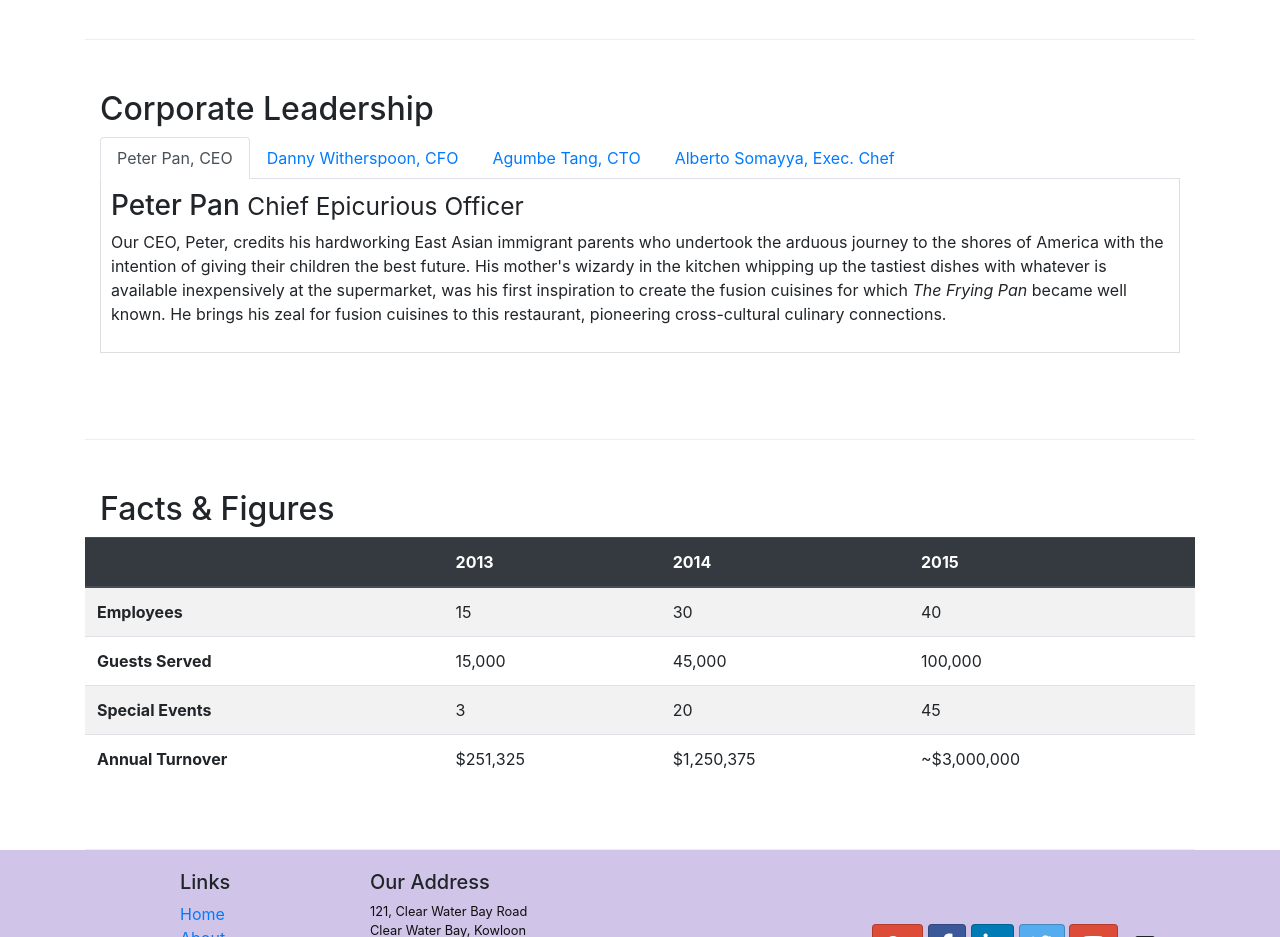
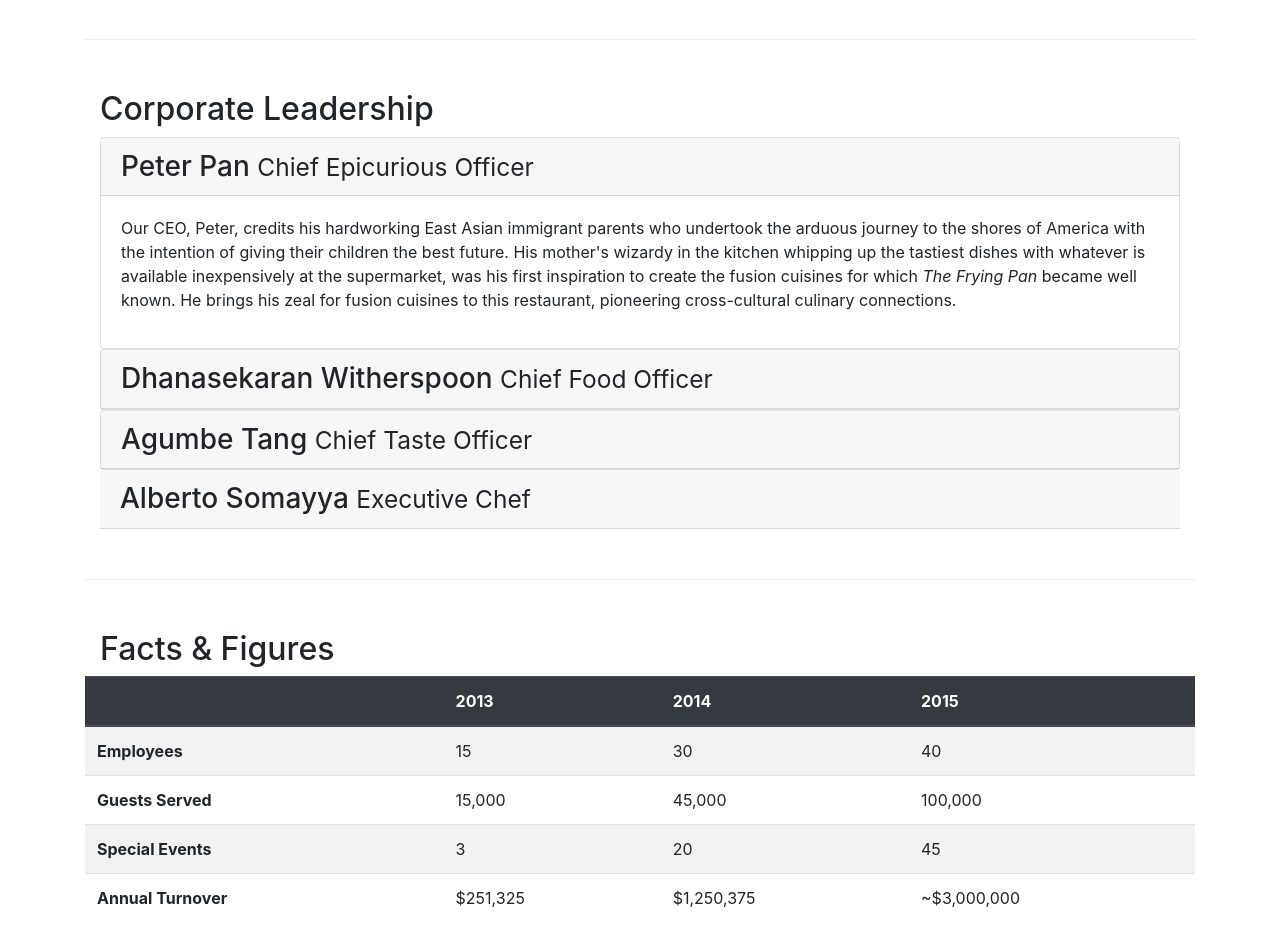
Before and after one commit to thinlines/bootstrap-course, a plain HTML site: page aboutus.html in a window 1280 px wide. Shown: the part 900-1837 px from the top of the page. Drawn offline with nearby package versions, Linux system fonts and the light colour scheme.

Commit message:
replace aboutus.html tabs with accordion
This commit changes the content structure to that of a card structure

```diff
--- a/aboutus.html
+++ b/aboutus.html
@@ -114,70 +114,120 @@
     <div class="row row-content">
         <div class="col-12">
             <h2>Corporate Leadership</h2>
-                <ul class="nav nav-tabs">
-                    <li class="nav-item">
-                        <a class="nav-link active" href="#peter"
-                           role="tab" data-toggle="tab">Peter Pan, CEO</a>
-                    </li>
-                    <li class="nav-item">
-                        <a class="nav-link" href="#danny"
-                           role="tab" data-toggle="tab">Danny Witherspoon, CFO</a>
-                    </li>
-                    <li class="nav-item">
-                        <a class="nav-link" href="#agumbe"
-                           role="tab" data-toggle="tab">Agumbe Tang, CTO</a>
-                    </li>
-                    <li class="nav-item">
-                        <a class="nav-link" href="#alberto"
-                           role="tab" data-toggle="tab">Alberto Somayya, Exec. Chef</a>
-                    </li>
-                </ul>
+            <div id="accordion">
+                <div class="card">
+                    <div class="card-header" role="tab" id="peterhead">
+                            <h3 class="mb-0">
+                            <a data-toggle="collapse"
+                               data-target="#peter">
+                                Peter Pan <small>Chief Epicurious
+                                Officer</small>
+                            </a>
+                        </h3>
+                    </div>
+                    <div role="tabpanel"
+                         class="collapse show"
+                         data-parent="#accordion"
+                         id="peter">
+                        <div class="card-body">
+                            <p class="d-none d-sm-block">Our CEO,
+                            Peter, credits his hardworking East
+                            Asian immigrant parents who undertook
+                            the arduous journey to the shores of
+                            America with the intention of giving their
+                            children the best future. His mother's
+                            wizardy in the kitchen whipping up the
+                            tastiest dishes with whatever is available
+                            inexpensively at the supermarket, was
+                            his first inspiration to create the
+                            fusion cuisines for which <em>The Frying
+                            Pan</em> became well known. He brings
+                            his zeal for fusion cuisines to this
+                            restaurant, pioneering cross-cultural
+                            culinary connections.</p>
+                        </div>
+                    </div>
+                </div>
 
-                <div class="tab-content">
-                    <div role="tabpanel" class="tab-pane fade show active" id="peter">
-                        <h3>Peter Pan <small>Chief Epicurious Officer</small></h3>
-                        <p class="d-none d-sm-block">Our CEO, Peter, credits his
-                        hardworking East Asian immigrant parents who undertook
-                        the arduous journey to the shores of America with the
-                        intention of giving their children the best future. His
-                        mother's wizardy in the kitchen whipping up the tastiest
-                        dishes with whatever is available inexpensively at
-                        the supermarket, was his first inspiration to create
-                        the fusion cuisines for which <em>The Frying Pan</em>
-                        became well known. He brings his zeal for fusion cuisines
-                        to this restaurant, pioneering cross-cultural culinary
-                        connections.</p>
+                <div class="card">
+                    <div class="card-header" role="tab"
+                         id="dannyhead">
+                                <h3 class="mb-0">
+                                <a data-toggle="collapse"
+                                   data-target="#danny">
+                                    Dhanasekaran Witherspoon
+                                    <small>Chief Food Officer</small>
+                                </a>
+                            </h3>
                     </div>
-                    <div role="tabpanel" class="tab-pane fade" id="danny">
-                        <h3>Dhanasekaran Witherspoon <small>Chief Food Officer</small></h3>
-                        <p class="d-none d-sm-block">Our CFO, Danny, as he is
-                        affectionately referred to by his colleagues, comes
-                        from a long established family tradition in farming
-                        and produce. His experiences growing up on a farm in
-                        the Australian outback gave him great appreciation for
-                        varieties of food sources. As he puts it in his own
-                        words, <em>Everything that runs, wins, and everything
-                        that stays, pays!</em></p>
+                    <div role="tabpanel" class="collapse"
+                         id="danny" data-parent="#accordion">
+                        <div class="card-body">
+                            <p class="d-none d-sm-block">Our CFO,
+                            Danny, as he is affectionately referred
+                            to by his colleagues, comes from a long
+                            established family tradition in farming
+                            and produce. His experiences growing up
+                            on a farm in the Australian outback gave
+                            him great appreciation for varieties of
+                            food sources. As he puts it in his own
+                            words, <em>Everything that runs, wins,
+                            and everything that stays, pays!</em></p>
                         </div>
-                    <div role="tabpanel" class="tab-pane fade" id="agumbe">
-                        <h3>Agumbe Tang <small>Chief Taste Officer</small></h3>
-                        <p class="d-none d-sm-block">Blessed with the most
-                        discerning gustatory sense, Agumbe, our CTO, personally
-                        ensures that every dish that we serve meets his exacting
-                        tastes. Our chefs dread the tongue lashing that ensues
-                        if their dish does not meet his exacting standards. He
-                        lives by his motto, <em>You click only if you survive
-                        my lick.</em></p>
                     </div>
-                    <div role="tabpanel" class="tab-pane fade" id="alberto">
-                        <h3>Alberto Somayya <small>Executive Chef</small></h3>
-                        <p class="d-none d-sm-block">Award winning three-star
-                        Michelin chef with wide International experience having
-                        worked closely with whos-who in the culinary world,
-                        he specializes in creating mouthwatering Indo-Italian
-                        fusion experiences. He says, <em>Put together the cuisines
-                        from the two craziest cultures, and you get a winning
+                </div>
+
+                <div class="card">
+                    <div class="card-header" role="tab" id="agumbehead">
+                            <h3 class="mb-0">
+                            <a data-toggle="collapse"
+                               data-target="#agumbe">
+                                Agumbe Tang <small>Chief Taste
+                                Officer</small>
+                            </a>
+                        </h3>
+                    </div>
+                    <div role="tabpanel" class="collapse"
+                         id="agumbe" data-parent="#accordion">
+                        <div class="card-body">
+                            <p class="d-none d-sm-block">Blessed with
+                            the most discerning gustatory sense,
+                            Agumbe, our CTO, personally ensures
+                            that every dish that we serve meets his
+                            exacting tastes. Our chefs dread the
+                            tongue lashing that ensues if their dish
+                            does not meet his exacting standards. He
+                            lives by his motto, <em>You click only
+                            if you survive my lick.</em></p>
+                        </div>
+                    </div>
+                </div>
+
+                <div>
+                    <div class="card-header">
+                            <h3 class="mb-0">
+                            <a data-toggle="collapse"
+                               data-target="#alberto">
+                                Alberto Somayya <small>Executive
+                                Chef</small>
+                            </a>
+                        </h3>
+                    </div>
+                    <div role="tabpanel" class="collapse"
+                         id="alberto" data-parent="#accordion">
+                        <div class="card-body">
+                            <p class="d-none d-sm-block">Award
+                            winning three-star Michelin chef with
+                            wide International experience having
+                            worked closely with whos-who in the
+                            culinary world, he specializes in
+                            creating mouthwatering Indo-Italian
+                            fusion experiences. He says, <em>Put
+                            together the cuisines from the two
+                            craziest cultures, and you get a winning
                             hit! Amma Mia!</em></p>
+                        </div>
+                    </div>
                 </div>
             </div>
 
```
Lines whose indentation alone changed are shown as unchanged.
